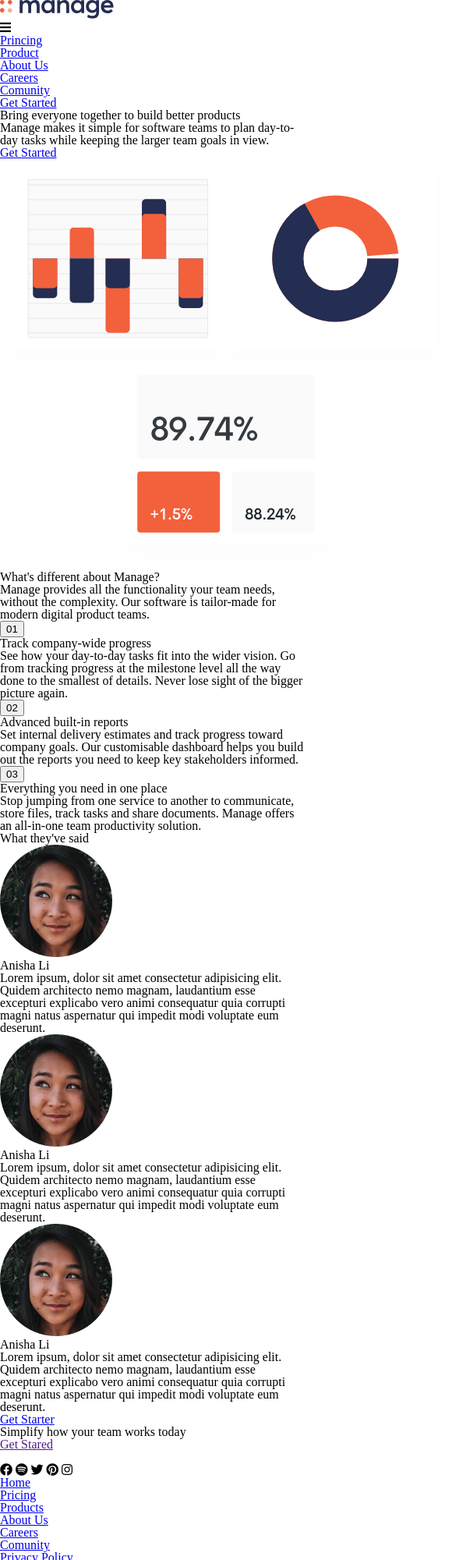
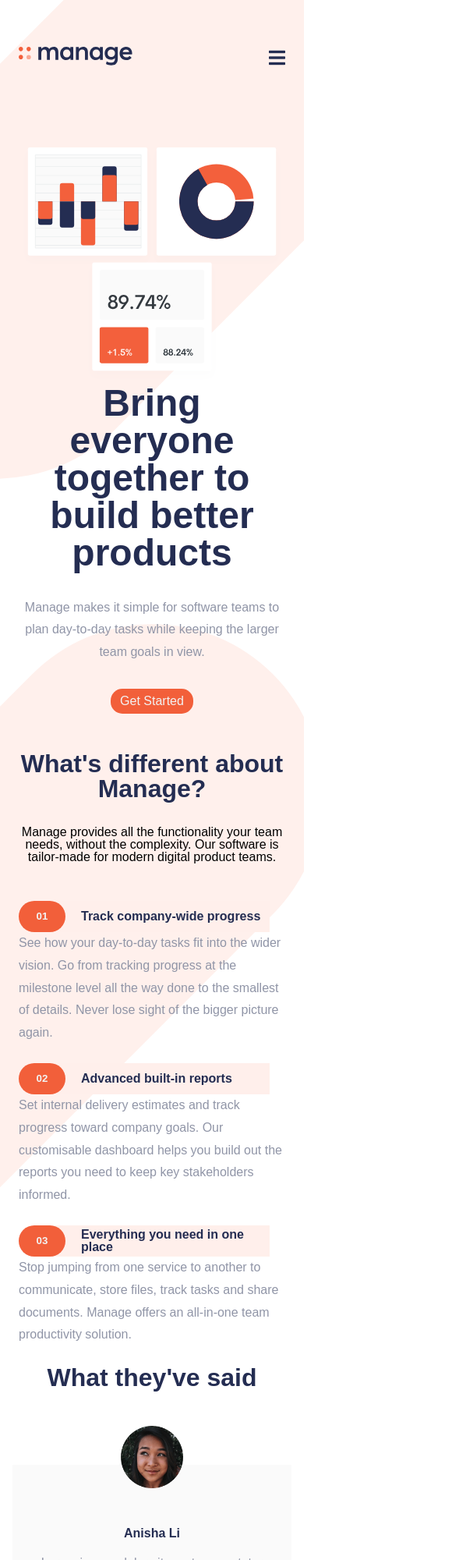
Before and after one commit to bifnavent/landing-demo-01, a plain HTML site: page index.html in a window 390 px wide. Shown: the top 2000 px of the page at 78% size, 580 px wide, since content can reach past the window. Drawn offline with nearby package versions, Linux system fonts and the light colour scheme; a web font is replaced by a local one.

Commit message:
midificacion

```diff
--- a/index.html
+++ b/index.html
@@ -9,7 +9,7 @@
         integrity="sha512-NmLkDIU1C/C88wi324HBc+S2kLhi08PN5GDeUVVVC/BVt/9Izdsc9SVeVfA1UZbY3sHUlDSyRXhCzHfr6hmPPw=="
         crossorigin="anonymous" referrerpolicy="no-referrer" />
     <link href="https://unpkg.com/aos@2.3.1/dist/aos.css" rel="stylesheet">
-    <link rel="stylesheet" href="./src/scss/dist/styles.css">
+    <link rel="stylesheet" href="./src/css/styles.css">
     <link rel="stylesheet" href="https://cdnjs.cloudflare.com/ajax/libs/font-awesome/5.15.3/css/all.min.css"
         integrity="sha512-iBBXm8fW90+nuLcSKlbmrPcLa0OT92xO1BIsZ+ywDWZCvqsWgccV3gFoRBv0z+8dLJgyAHIhR35VZc2oM/gI1w=="
         crossorigin="anonymous" referrerpolicy="no-referrer" />
--- /dev/null
+++ b/src/css/styles.css
@@ -0,0 +1,421 @@
+@import url("https://fonts.googleapis.com/css2?family=Be+Vietnam:wght@400;500;700&display=swap");
+* {
+  margin: 0;
+  padding: 0;
+  box-sizing: border-box;
+}
+
+body {
+  font-family: "Be Vietnam", sans-serif;
+  padding-top: 60px;
+  background-image: url(../images/bg-tablet-pattern.svg), url(../images/bg-tablet-pattern.svg);
+  background-repeat: no-repeat;
+  background-position: calc(100% + 200px)-200px, -400px 800px;
+}
+
+ul {
+  list-style: none;
+}
+
+a {
+  text-decoration: none;
+}
+
+.button {
+  border-radius: 15px;
+  padding: 8px 12px;
+  display: inline-block;
+}
+.button-primary {
+  background-color: #f25f3a;
+  color: #f2f2f2;
+}
+.button-secondary {
+  background-color: #f2f2f2;
+  color: #f25f3a;
+}
+
+.header {
+  max-width: 1440px;
+  margin: 0 auto;
+  display: flex;
+  justify-content: space-between;
+  align-items: center;
+  padding: 0 1.5rem;
+}
+.header .header__navigation .header__links {
+  display: flex;
+  gap: 2rem;
+}
+.header .header__navigation .header__links a {
+  color: #242d52;
+  font-weight: 500;
+}
+.header .header__menu {
+  display: none;
+  cursor: pointer;
+  transition: transform 0.3s ease-in-out;
+}
+.header .header__menu:hover {
+  transform: rotate(360deg) scale(1.1);
+}
+
+.paragraph {
+  line-height: 1.8rem;
+  color: #9095a7;
+}
+
+.main {
+  padding-top: 6rem;
+}
+
+.hero {
+  display: flex;
+  justify-content: flex-start;
+  align-items: stretch;
+  flex-wrap: wrap;
+  max-width: 1440px;
+  margin: 0 auto;
+  padding: 0 1.5rem;
+}
+.hero > * {
+  width: 50%;
+}
+.hero .hero__title {
+  margin-bottom: 2rem;
+}
+.hero .hero__title h1 {
+  font-size: 3rem;
+  font-weight: 700;
+  color: #242d52;
+  padding-right: 12rem;
+  margin-bottom: 2rem;
+}
+.hero .hero__title p {
+  margin-bottom: 2rem;
+  padding-right: 50%;
+}
+.hero .hero__figure {
+  display: flex;
+  justify-content: center;
+  align-items: center;
+}
+.hero .hero__figure img {
+  max-width: 100%;
+}
+.hero .hero__description h2 {
+  font-size: 2rem;
+  font-weight: 700;
+  color: #242d52;
+  margin-bottom: 2rem;
+  padding-right: 20rem;
+}
+.hero .hero__description p {
+  padding-right: 50%;
+}
+.hero .hero__features .feature {
+  margin-bottom: 1.5rem;
+}
+.hero .hero__features .feature .feature__header {
+  display: flex;
+  justify-content: flex-start;
+  align-items: center;
+}
+.hero .hero__features .feature .feature__header .feature__number {
+  height: 40px;
+  width: 60px;
+  border: none;
+  background-color: #f25f3a;
+  color: #f2f2f2;
+  font-weight: 700;
+  border-radius: 25px;
+  margin-right: 1.5rem;
+}
+.hero .hero__features .feature .feature__header .feature__title {
+  color: #242d52;
+  font-weight: 700;
+}
+.hero .hero__features .feature .feature__description {
+  padding-left: calc(60px + 1.5rem);
+}
+
+.comments {
+  margin-bottom: 4rem;
+}
+.comments .comments__title {
+  text-align: center;
+  color: #242d52;
+  font-size: 2rem;
+  font-weight: 700;
+}
+.comments .comment__wrapper {
+  margin-bottom: 2rem;
+  padding: 0 1rem;
+  display: flex;
+  justify-content: flex-start;
+  align-items: stretch;
+  gap: 2rem;
+  margin-top: 6rem;
+}
+.comments .comment__wrapper .comment {
+  background-color: #fafafa;
+  text-align: center;
+  padding: 0 1.5rem 1.5rem 1.5rem;
+}
+.comments .comment__wrapper .comment .comment__figure {
+  height: 80px;
+  width: 80px;
+  margin: 0 auto;
+  transform: translate(0, -50px);
+}
+.comments .comment__wrapper .comment .comment__figure img {
+  width: 100%;
+}
+.comments .comment__wrapper .comment .comment__name {
+  margin-bottom: 1rem;
+  color: #242d52;
+  font-weight: 700;
+}
+.comments .comment__action {
+  text-align: center;
+}
+
+.slogan {
+  height: 200px;
+  background-color: #f25f3a;
+  background-image: url(../images/bg-simplify-section-desktop.svg);
+}
+.slogan .slogan__massage {
+  max-width: 1440px;
+  margin: 0 auto;
+  height: 100%;
+  padding: 0 2rem;
+  display: flex;
+  justify-content: space-between;
+  align-items: center;
+}
+.slogan .slogan__massage h2 {
+  color: #f2f2f2;
+  font-size: 2rem;
+  font-weight: 500;
+}
+
+.footer {
+  height: 200px;
+  background-color: #1d1e25;
+}
+.footer .footer_wrapper {
+  padding: 0 2rem;
+  margin: 0 auto;
+  max-width: 1440px;
+  height: 100%;
+  display: flex;
+  justify-content: space-between;
+  align-items: center;
+}
+.footer .footer_wrapper > * {
+  height: 120px;
+}
+.footer .footer_wrapper .footer__social {
+  display: flex;
+  justify-content: space-between;
+  align-items: flex-start;
+  flex-direction: column;
+}
+.footer .footer_wrapper .footer__social .footer__icons {
+  color: #f2f2f2;
+}
+.footer .footer_wrapper .footer__social .footer__icons i {
+  margin-right: 10px;
+}
+.footer .footer_wrapper .footer__sitemap .footer_links {
+  columns: 2;
+  column-gap: 8rem;
+}
+.footer .footer_wrapper .footer__sitemap .footer_links li {
+  margin-bottom: 1rem;
+}
+.footer .footer_wrapper .footer__sitemap .footer_links li a {
+  color: #f2f2f2;
+}
+.footer .footer_wrapper .footer__form {
+  display: flex;
+  justify-content: space-between;
+  align-items: flex-end;
+  flex-direction: column;
+}
+.footer .footer_wrapper .footer__form form input {
+  border: none;
+  outline: none;
+  border-radius: 20px;
+  padding: 10px 16px;
+}
+.footer .footer_wrapper .footer__form form button {
+  border: none;
+  padding: 10px 16px;
+  border-radius: 20px;
+}
+.footer .footer_wrapper .footer__form small {
+  color: #a6a6a6;
+}
+
+@media screen and (max-width: 1200px) {
+  .main .hero .hero__title h1 {
+    padding-right: 15%;
+  }
+  .main .hero .hero__title p {
+    padding-right: 30%;
+  }
+  .main .hero .hero__description h2 {
+    padding-right: 10rem;
+  }
+  .main .hero .hero__description p {
+    padding-right: 25%;
+  }
+}
+@media screen and (max-width: 768px) {
+  .header {
+    flex-wrap: wrap;
+  }
+  .header .header__menu {
+    display: inline-block;
+    font-size: 1.5rem;
+    color: #242d52;
+  }
+  .header .header__navigation {
+    transition: top 3s ease-in-out;
+    position: absolute;
+    top: -300px;
+    left: 5%;
+    width: 90%;
+    background-color: white;
+    border-radius: 10px;
+    overflow: hidden;
+    box-shadow: 0px 10px 25px #888;
+  }
+  .header .header__navigation .header__links {
+    flex-direction: column;
+    gap: 0;
+  }
+  .header .header__navigation .header__links .header__link {
+    height: 50px;
+    display: flex;
+    justify-content: center;
+    align-items: center;
+  }
+  .header > a {
+    display: none;
+  }
+
+  .header.open .header__navigation {
+    top: 110px;
+  }
+
+  .main .hero .hero__title h1,
+.main .hero .hero__title p {
+    padding-right: 10%;
+  }
+  .main .hero .hero__description h2,
+.main .hero .hero__description p {
+    padding-right: 10%;
+  }
+  .main .comments .comment__wrapper {
+    display: flex;
+    justify-content: flex-start;
+    align-items: stretch;
+    flex-direction: column;
+  }
+  .main .comments .comment__wrapper .commet {
+    margin-bottom: 2rem;
+  }
+
+  .footer .footer_wrapper .footer__sitemap .footer_links {
+    column-gap: 1rem;
+  }
+}
+@media screen and (max-width: 480px) {
+  .main .hero > * {
+    width: 100%;
+  }
+  .main .hero .hero__figure {
+    order: -1;
+  }
+  .main .hero .hero__title {
+    text-align: center;
+    margin-bottom: 3rem;
+  }
+  .main .hero .hero__title h1,
+.main .hero .hero__title p {
+    padding-right: 0;
+  }
+  .main .hero .hero__description {
+    margin-bottom: 3rem;
+    text-align: center;
+  }
+  .main .hero .hero__description h2,
+.main .hero .hero__description p {
+    padding-right: 0;
+  }
+  .main .hero .hero__features .feature .feature__header .feature__title {
+    position: relative;
+    left: -20px;
+    z-index: -1;
+    padding-left: 40px;
+    background-color: #ffefeb;
+    flex: 1;
+    height: 40px;
+    display: flex;
+    justify-content: flex-start;
+    align-items: center;
+  }
+  .main .hero .hero__features .feature .feature__number {
+    margin-right: 0;
+  }
+  .main .hero .hero__features .feature .feature__description {
+    padding-left: 0;
+  }
+
+  .footer {
+    height: unset;
+    padding-top: 2rem;
+    position: relative;
+  }
+  .footer .footer_wrapper {
+    display: flex;
+    justify-content: stretch;
+    align-items: center;
+    flex-direction: column;
+  }
+  .footer .footer_wrapper > * {
+    height: unset;
+    margin-bottom: 1.5rem;
+  }
+  .footer .footer_wrapper .footer__social {
+    flex-direction: column-reverse;
+    gap: 1.5rem;
+  }
+  .footer .footer_wrapper .footer__social .footer__logo {
+    text-align: center;
+    width: 100%;
+    margin-bottom: 3rem;
+  }
+  .footer .footer_wrapper .footer__social .footer__icons {
+    text-align: center;
+    font-size: 1.5rem;
+  }
+  .footer .footer_wrapper .footer__form {
+    order: -2;
+  }
+  .footer .footer_wrapper .footer__form .small {
+    position: absolute;
+    bottom: 10px;
+    left: 50%;
+    width: 100%;
+    text-align: center;
+    transform: translate(-50%, 0);
+    font-size: 10px;
+  }
+  .footer .footer_wrapper .footer__sitemap {
+    order: -1;
+  }
+}
```
